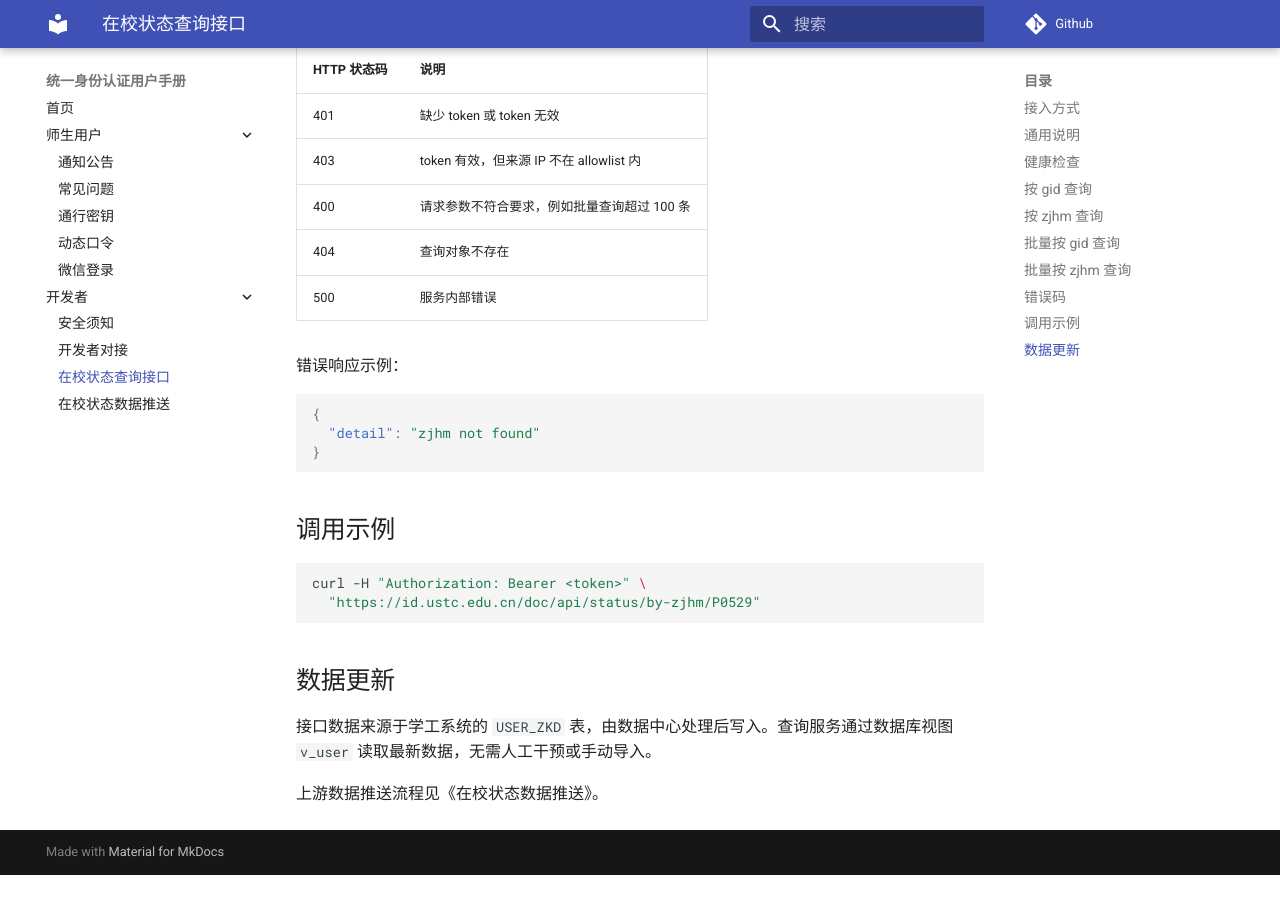
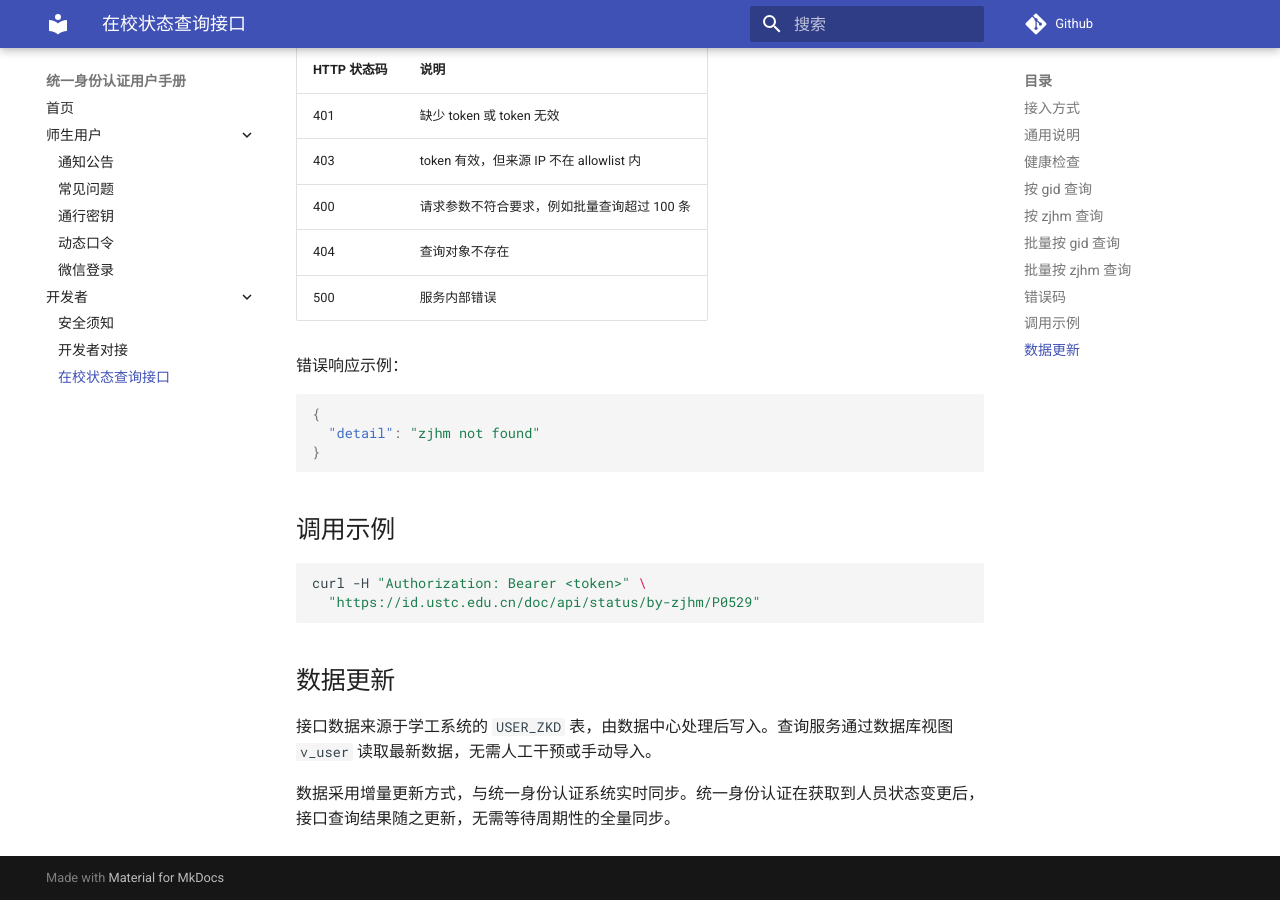
Before and after one commit to wf0229/id_doc, an MkDocs documentation site: the page built from docs/status-api.md, in a window 1280 px wide and 900 px high, scrolled down 3560 px. Built offline with MkDocs 1.6.1 and Material for MkDocs 9.7.7, drawn with Linux system fonts in a browser that asks for light colours; comment, search, counter and statistics services are not loaded; before the commit the page ends 4435 px from its top, so only the background shows below that.

Commit message:
docs: clarify real-time incremental sync in status-api

```diff
--- a/docs/status-api.md
+++ b/docs/status-api.md
@@ -190,4 +190,4 @@ curl -H "Authorization: Bearer <token>" \
 
 接口数据来源于学工系统的 `USER_ZKD` 表，由数据中心处理后写入。查询服务通过数据库视图 `v_user` 读取最新数据，无需人工干预或手动导入。
 
-上游数据推送流程见《在校状态数据推送》。
+数据采用增量更新方式，与统一身份认证系统实时同步。统一身份认证在获取到人员状态变更后，接口查询结果随之更新，无需等待周期性的全量同步。
--- a/mkdocs.yml
+++ b/mkdocs.yml
@@ -15,7 +15,6 @@ nav:
     - 安全须知: security.md
     - 开发者对接: developer.md
     - 在校状态查询接口: status-api.md
-    - 在校状态数据推送: status-data-push-guide.md
 
 theme:
   name: material
```
